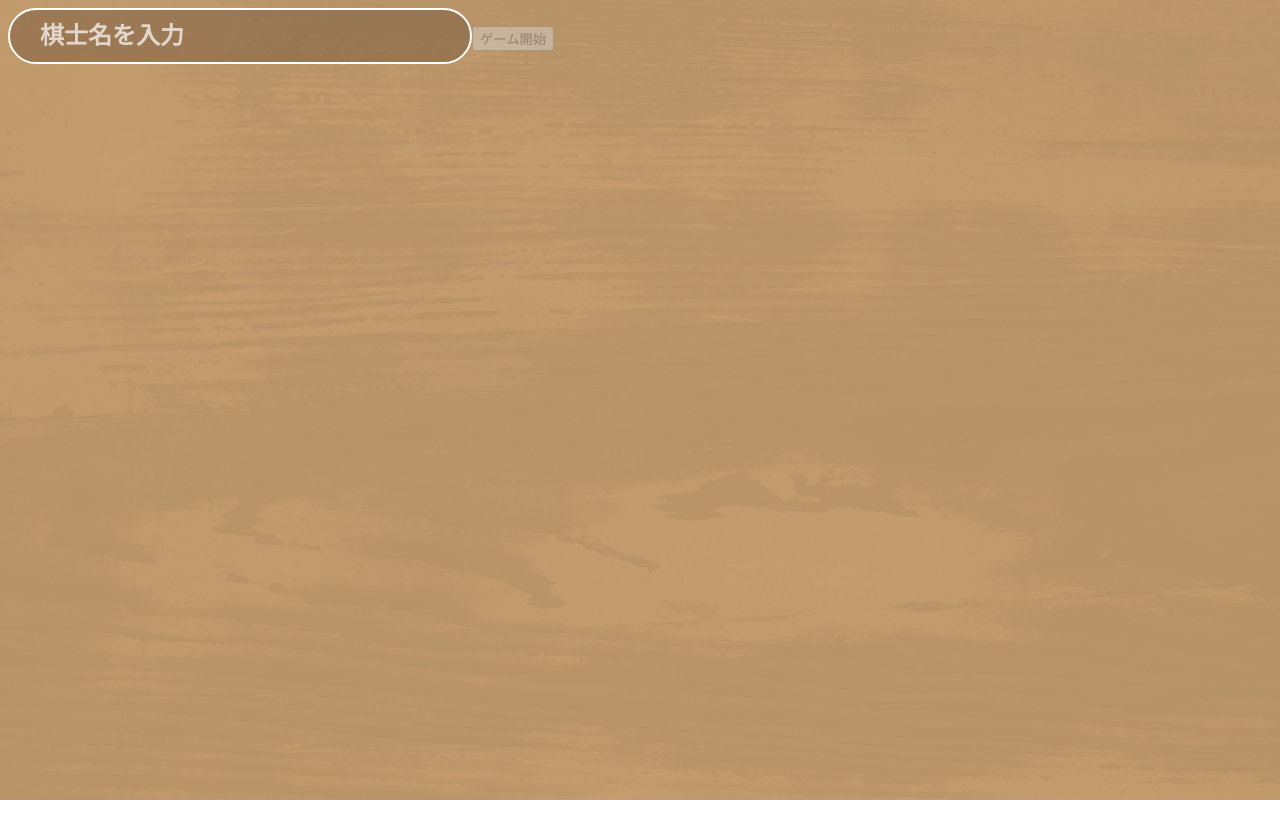
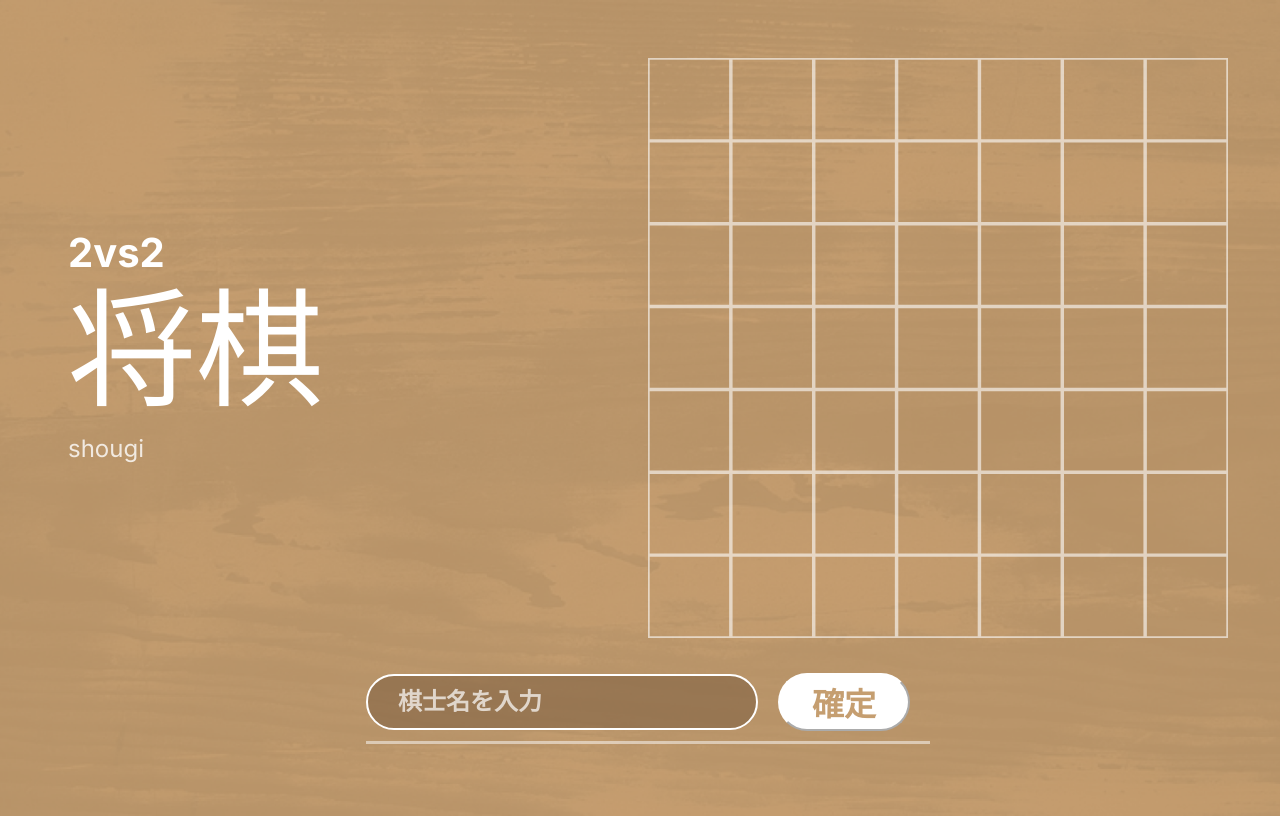
Before and after one commit to shii-park/2vs2shogi-frontend, a Next.js app: page / in a window 1280 px wide. Built offline with nearby package versions, Linux system fonts and the light colour scheme.

Commit message:
Add:ホームページのレイアウトを整えました

```diff
--- a/app/globals.css
+++ b/app/globals.css
@@ -2,3 +2,7 @@ body {
     background-image: url('../public/images/background.png');
     background-size: cover;
 }
+
+.text {
+    color: #fff;
+}
--- /dev/null
+++ b/app/page.module.css
@@ -0,0 +1,134 @@
+.container {
+    width: 100vw;
+    height: 100vh;
+    /* 背景色(仮) */
+    color: white;
+    padding: 40px 60px;
+    /* 全体の余白 */
+    box-sizing: border-box;
+
+    /* --- グリッドレイアウト定義 --- */
+    display: grid;
+    /* 列定義:
+     1列目(左): 最小400px, 画面が広いときは最大50%まで広がる
+     2列目(右): 残りのスペース全て
+  */
+    grid-template-columns: minmax(400px, 50%) 1fr;
+
+    /* 行定義:
+     1行目(上): 残りの高さを全て使う (タイトルを中央配置するため)
+     2行目(下): コンテンツの高さに合わせる (入力フォーム用)
+  */
+    grid-template-rows: 1fr auto;
+
+    /* エリアの名前付け（配置を分かりやすくするため） */
+    grid-template-areas:
+    "titleArea gridArea"
+    "inputArea inputArea";
+}
+
+/* --- タイトルエリア (左上) --- */
+.titleArea {
+    grid-area: titleArea;
+
+    /* 上下中央揃えの設定 */
+    display: flex;
+    flex-direction: column;
+    justify-content: center;
+    /* 縦方向の中央 */
+    align-items: flex-start;
+    /* 左寄せ */
+}
+
+.subTitle {
+    font-size: 2.5rem;
+    font-weight: bold;
+    line-height: 1;
+}
+
+.mainTitle {
+    font-size: 8rem;
+    font-family: "Hiragino Mincho ProN", "Yu Mincho", "MS PMincho", serif;
+    line-height: 1.1;
+    margin: 10px 0;
+}
+
+.EnTitle {
+    font-size: 1.5rem;
+    opacity: 0.8;
+}
+
+/* --- グリッド画像エリア (右側全体) --- */
+.gridArea {
+    grid-area: gridArea;
+
+    display: flex;
+    justify-content: center;
+    align-items: center;
+    /* 右エリア内で上下中央配置 */
+    overflow: hidden;
+    /* はみ出し防止 */
+    opacity: 0.6;
+    /* 背景っぽく薄くする場合 */
+}
+
+.gridSvg {
+    /* 最小幅を設定し、それ以上なら親に合わせて拡大
+     height: auto でアスペクト比を維持
+  */
+    width: 100%;
+    min-width: 420px;
+    height: auto;
+    max-height: 90vh;
+    /* 画面からはみ出しすぎないように制限 */
+}
+
+
+/* --- 入力フォームエリア (左下) --- */
+.inputArea {
+    grid-area: inputArea;
+
+    /* 最小の高さ設定 (不自然に潰れるのを防ぐ) */
+    min-height: 120px;
+
+    display: flex;
+    align-items: center;
+    /* 垂直方向中央 */
+    justify-content: center;
+    gap: 20px;
+    /* 入力欄とボタンの間隔 */
+
+    white-space: nowrap;
+}
+.inputWrapper {
+  display: flex;
+  align-items: center;
+  gap: 20px;
+
+  /* ★重要: 中身の幅に合わせる設定 */
+  width: fit-content;
+
+  /* 線と余白のデザイン */
+  border-bottom: 3px solid rgba(255, 255, 255, 0.5);
+  padding-bottom: 10px; /* 線とボタンの間の隙間 */
+  padding-right: 20px;  /* (お好みで) 線の右側を少し伸ばすなら追加 */
+}
+
+/* レスポンシブ対応 (スマホなど画面が狭すぎる場合) */
+@media (max-width: 800px) {
+    .container {
+        grid-template-columns: 1fr;
+        /* 1列にする */
+        grid-template-rows: auto auto auto;
+        grid-template-areas:
+            "titleArea"
+            "gridArea"
+            "inputArea";
+        padding: 20px;
+    }
+
+    .mainTitle {
+        font-size: 5rem;
+        /* スマホでは少し小さく */
+    }
+}
--- a/app/page.tsx
+++ b/app/page.tsx
@@ -1,4 +1,5 @@
 "use client";
+import style from "./page.module.css"
 import { InputText } from "@/components/atoms/InputText/InputText";
 import { WhiteButton } from "@/components/atoms/WhiteButton/WhiteButton";
 import { useUser } from "@/hooks/useUser";
@@ -20,20 +21,44 @@ export default function Page() {
 
   return (
     <div>
-      <main className="container">
-        {/* 入力欄 */}
+      <main className={style.container}>
+
+        {/* --- 左エリア上段: タイトル --- */}
+        <div className={style.titleArea}>
+          <div className={style.subTitle}>2vs2</div>
+          <div className={style.mainTitle}>将棋</div>
+          <div className={style.EnTitle}>shougi</div>
+        </div>
+
+        {/* --- 右エリア: 格子グリッドデザイン --- */}
+        <div className={style.gridArea}>
+          {/* SVGに width:100% を効かせるため、width/height属性は削除しviewBoxのみにするか、CSSで上書きします */}
+          <svg viewBox="0 0 420 420" className={style.gridSvg}>
+            {[...Array(8)].map((_, i) => (
+              <g key={i}>
+                <line x1={i * 60} y1={0} x2={i * 60} y2={420} stroke="white" strokeWidth={2.5} />
+                <line x1={0} y1={i * 60} x2={420} y2={i * 60} stroke="white" strokeWidth={2.5} />
+              </g>
+            ))}
+          </svg>
+        </div>
+
+        {/* --- 左エリア下段: 入力フォーム --- */}
+        <div className={style.inputArea}>
+          <div className={style.inputWrapper}>
             <InputText
-          value={userName}       // 共有されている値を表示
-          onChange={setUserName} // 入力されたら共有値を更新
+              value={userName}
+              onChange={setUserName}
               placeholder="棋士名を入力"
             />
-
-        {/* 開始ボタン */}
             <WhiteButton
-          label="ゲーム開始"
+              label="確定"
               onClick={handleStartGame}
               disabled={userName.trim() === ""}
             />
+          </div>
+        </div>
+
       </main>
     </div>
   );
--- a/components/atoms/WhiteButton/WhiteButton.tsx
+++ b/components/atoms/WhiteButton/WhiteButton.tsx
@@ -7,5 +7,5 @@ type Props = {
 };
 
 export function WhiteButton({ label, onClick, disabled = false }: Props) {
-    return <button onClick={onClick} disabled={disabled}>{label}</button>;
+    return <button onClick={onClick} className="whitebutton" disabled={disabled}>{label}</button>;
 }
```
Also changed, not shown: components/atoms/WhiteButton/white-button.tsx (deleted, +0 -10 lines). Lines whose indentation alone changed are shown as unchanged.
